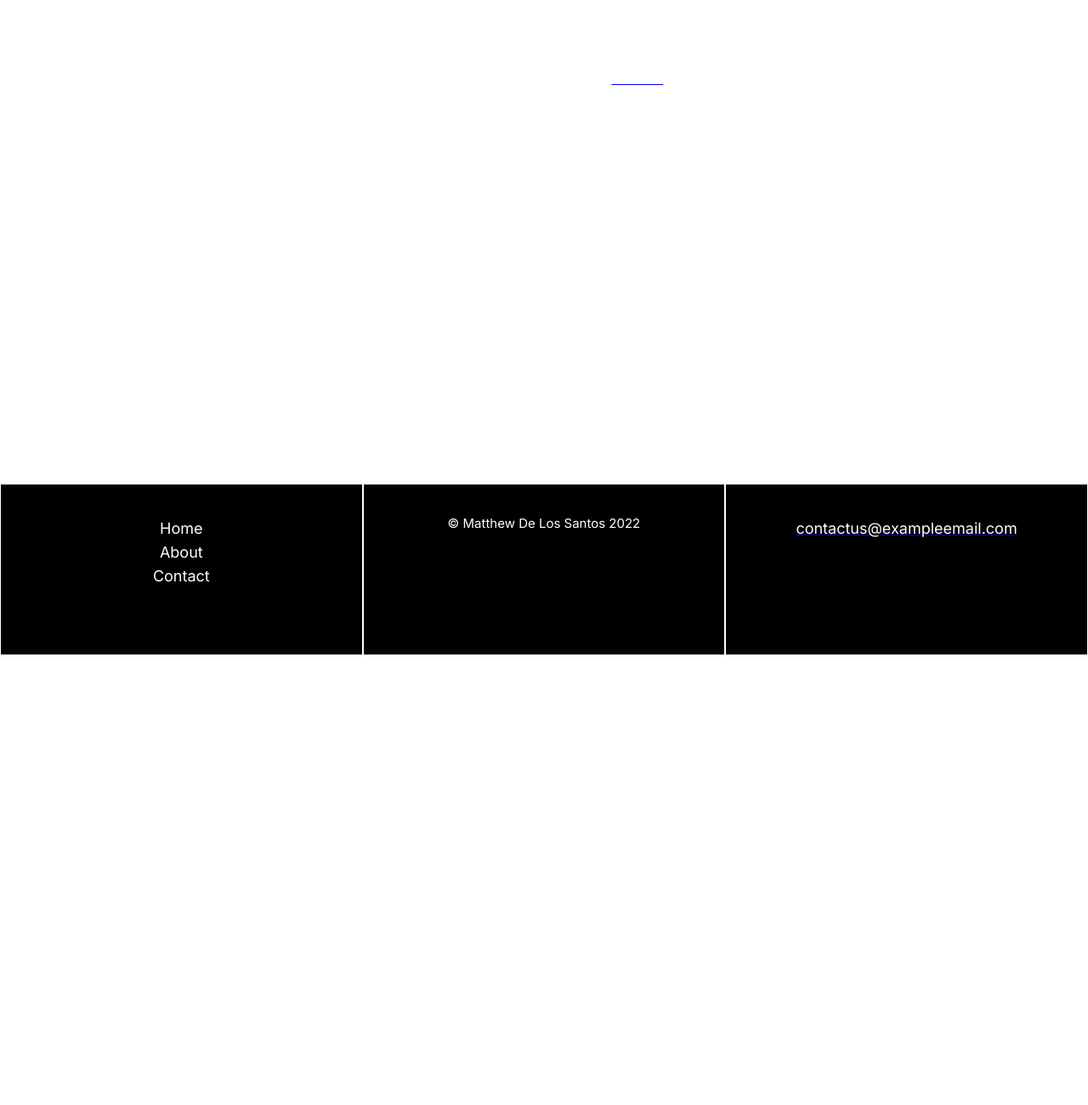
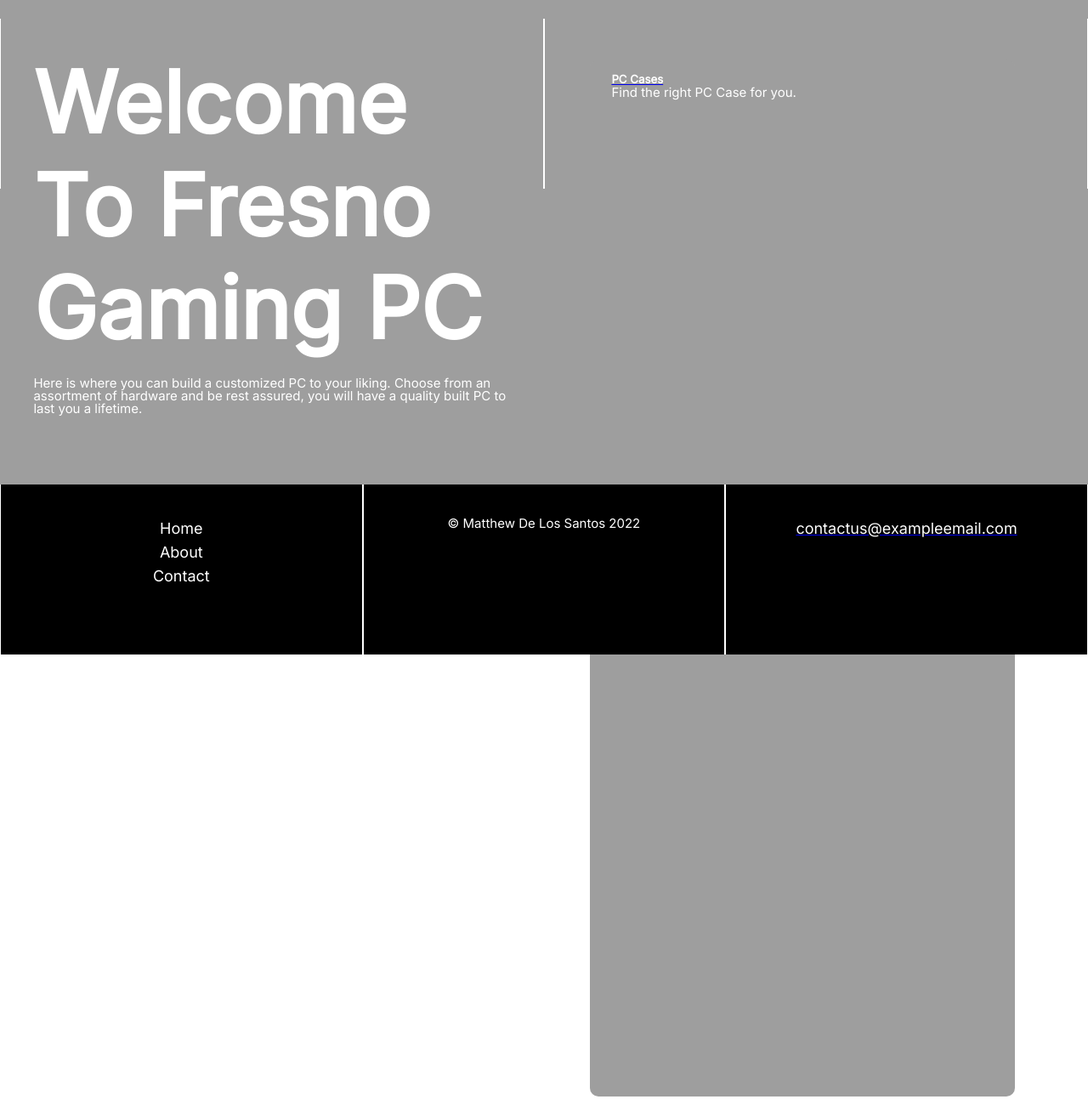
Before and after one commit to mattdls/Final-Project, a plain HTML site: page index.html in a window 1280 px wide. Shown: the part 290-1590 px from the top of the page at 85% size. Drawn offline with Linux system fonts and the light colour scheme; the site is published under a folder, as on GitHub Pages, so addresses that start at the root find nothing.

Commit message:
commit messages

```diff
--- a/css/style.css
+++ b/css/style.css
@@ -33,7 +33,7 @@ body{
 .container{
     width: 100%;
     height: 100vh;
-    background-image: url(/img/IMG_0492.JPG);
+    background-image: url(../img/IMG_0492.JPG);
     background-position: center;
     background-size: cover;
 }
@@ -68,10 +68,10 @@ body{
     background-size: cover;
 }
 .card1{
-    background-image: url(/img/IMG_0451.JPG);
+    background-image: url(../img/IMG_0451.JPG);
 }
 .card2{
-    background-image: url(/img/IMG_0447.JPG);
+    background-image: url(../img/IMG_0447.JPG);
 }
 .card h5{
     color: white;
```
